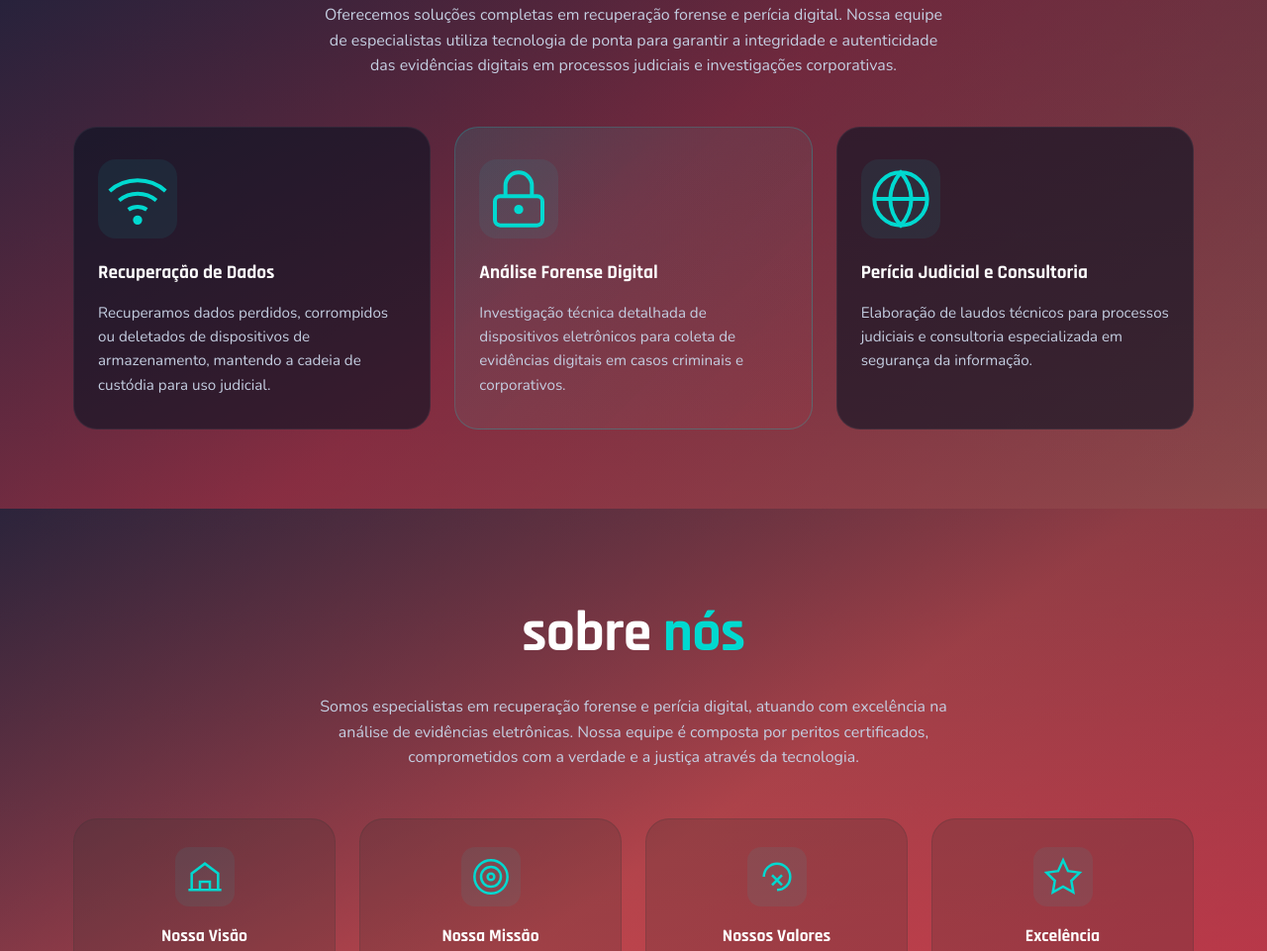
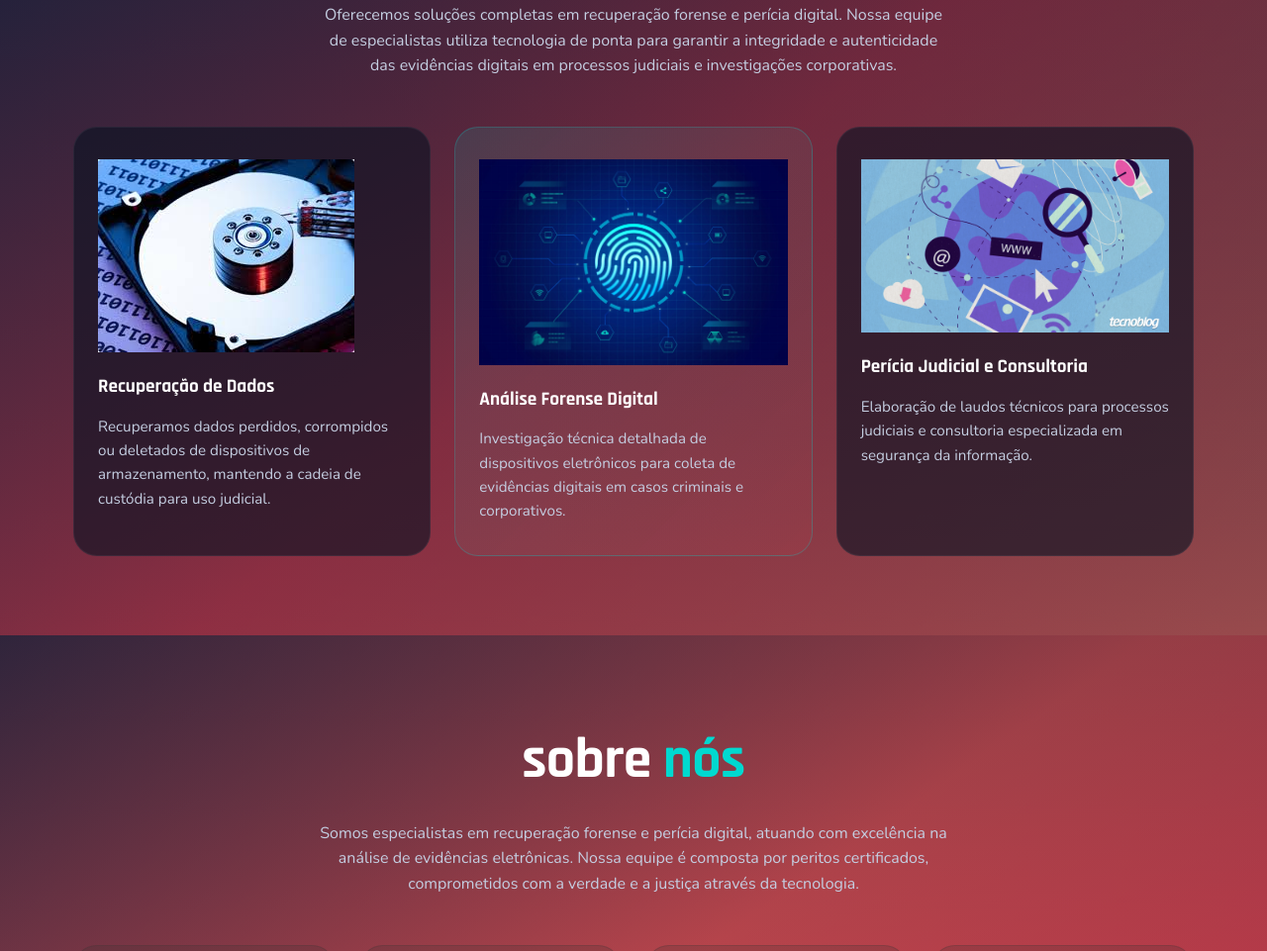
Before and after one commit to GustavoDev-07/pericia, a plain HTML site: page frontend/html/inicio.html in a window 1280 px wide. Shown: the part 949-1910 px from the top of the page at 99% size. Drawn offline with nearby package versions, Linux system fonts and the light colour scheme; a script that the page names is missing.

Commit message:
estilizacao tela inicial

```diff
--- a/frontend/css/cadastro.css
+++ b/frontend/css/cadastro.css
@@ -165,7 +165,7 @@ html, body {
     background: var(--clr-white);
     border-radius: 18px;
     box-shadow: var(--shadow);
-    padding: 20px 42px; /* Reduzido o padding vertical de 40px/45px para 20px */
+    padding: 48px 44px 40px;
     width: 100%;
     max-width: 400px;
 }
--- a/frontend/css/inicio.css
+++ b/frontend/css/inicio.css
@@ -63,7 +63,7 @@
 
 /* ===== TEMA CLARO ===== */
 body.claro {
-    --clr-bg: #edf2fa;
+    --clr-bg: #931010;
     --clr-bg-soft: #ffffff;
     --clr-panel: rgba(255, 255, 255, 0.72);
     --clr-panel-strong: #ffffff;
@@ -76,7 +76,7 @@ body.claro {
         radial-gradient(circle at 90% 10%, rgba(239, 78, 89, 0.16), transparent 20%),
         linear-gradient(180deg, #f4f7fb 0%, #ffffff 22%, #f8d0cf 46%, #f0a79d 60%, #f6e4e4 80%, #eef2f9 100%);
     --grad-hero:
-        linear-gradient(135deg, rgba(255, 255, 255, 0.95) 0%, rgba(244, 247, 251, 0.94) 40%, rgba(245, 210, 210, 0.84) 100%);
+        linear-gradient(135deg, rgba(10, 64, 102, 0.95) 0%, rgba(244, 247, 251, 0.94) 40%, rgba(245, 210, 210, 0.84) 100%);
     --grad-1:
         linear-gradient(140deg, rgba(255, 255, 255, 0.92) 0%, rgba(248, 216, 216, 0.85) 54%, rgba(240, 245, 250, 0.90) 100%);
     --grad-2:
@@ -86,7 +86,7 @@ body.claro {
     --grad-rec:
         linear-gradient(180deg, rgba(255, 255, 255, 0.98) 0%, rgba(245, 247, 251, 0.98) 100%);
     --shadow-soft: 0 14px 40px rgba(51, 72, 107, 0.10);
-    --shadow-hero: 0 26px 60px rgba(68, 77, 103, 0.16);
+    --shadow-hero: 0 26px 60px rgba(103, 68, 68, 0.16);
     --shadow-cyan: 0 10px 30px rgba(0, 160, 160, 0.12);
 }
 
@@ -185,6 +185,13 @@ body.claro .navbar {
     letter-spacing: 0.02em;
     color: var(--clr-white);
 }
+body.claro .brand-name {
+    color: var(--clr-dark-text)
+}
+body.claro .brand-sub {
+    color: var(--clr-dark-text);
+
+}
 
 .brand-sub {
     font-family: var(--font-display);
@@ -215,6 +222,10 @@ body.claro .navbar {
     text-align: right;
 }
 
+body.claro .nav-link{
+    color: #1e2740;
+}
+
 .nav-link:hover,
 .nav-link.active {
     color: var(--clr-white);
@@ -227,6 +238,10 @@ body.claro .nav-link.active {
     background: rgba(18, 29, 52, 0.08);
 }
 
+.img-card {
+    display: flex;
+
+}
 .nav-actions {
     display: flex;
     align-items: center;
@@ -723,12 +738,8 @@ body.claro .secao-titulo {
 }
 
 .card-img-placeholder {
-    width: 80px;
-    height: 80px;
-    border-radius: var(--radius);
-    display: grid;
-    place-items: center;
-    background: rgba(0, 217, 208, 0.08);
+   border-radius: ;
+
 }
 
 .card-body h3 {
--- a/frontend/html/inicio.html
+++ b/frontend/html/inicio.html
@@ -137,13 +137,8 @@
                 <div class="cards-grid cards-3">
                     <div class="card-servico reveal-up">
                         <div class="card-img-wrap">
-                            <div class="card-img-placeholder icon-wifi">
-                                <svg width="64" height="64" viewBox="0 0 24 24" fill="none" stroke="#00d9d0" stroke-width="1.5">
-                                    <path d="M5 12.55a11 11 0 0 1 14.08 0"></path>
-                                    <path d="M1.42 9a16 16 0 0 1 21.16 0"></path>
-                                    <path d="M8.53 16.11a6 6 0 0 1 6.95 0"></path>
-                                    <circle cx="12" cy="20" r="1" fill="#00d9d0"></circle>
-                                </svg>
+                            <div class="card-img-placeholder">
+                                <img src="../ico/recuperacao_dados.png">
                             </div>
                         </div>
                         <div class="card-body">
@@ -153,12 +148,8 @@
                     </div>
                     <div class="card-servico destaque reveal-up delay-1">
                         <div class="card-img-wrap">
-                            <div class="card-img-placeholder icon-lock">
-                                <svg width="64" height="64" viewBox="0 0 24 24" fill="none" stroke="#00d9d0" stroke-width="1.5">
-                                    <rect x="3" y="11" width="18" height="11" rx="2" ry="2"></rect>
-                                    <path d="M7 11V7a5 5 0 0 1 10 0v4"></path>
-                                    <circle cx="12" cy="16" r="1" fill="#00d9d0"></circle>
-                                </svg>
+                            <div class="card-img-placeholder">
+                                <img src="../ico/digital.png" class="img-card">
                             </div>
                         </div>
                         <div class="card-body">
@@ -168,12 +159,8 @@
                     </div>
                     <div class="card-servico reveal-up delay-2">
                         <div class="card-img-wrap">
-                            <div class="card-img-placeholder icon-globe">
-                                <svg width="64" height="64" viewBox="0 0 24 24" fill="none" stroke="#00d9d0" stroke-width="1.5">
-                                    <circle cx="12" cy="12" r="10"></circle>
-                                    <line x1="2" y1="12" x2="22" y2="12"></line>
-                                    <path d="M12 2a15.3 15.3 0 0 1 4 10 15.3 15.3 0 0 1-4 10 15.3 15.3 0 0 1-4-10 15.3 15.3 0 0 1 4-10z"></path>
-                                </svg>
+                            <div class="card-img-placeholder">
+                              <img src="../ico/internet.png" class="img-card">
                             </div>
                         </div>
                         <div class="card-body">
```
Also changed, not shown: frontend/html/cadastro.html (+1 -1 lines), frontend/html/login.html (+1 -1 lines), frontend/ico/digital.png (added), frontend/ico/internet.png (added), frontend/ico/recuperacao_dados.png (added).
